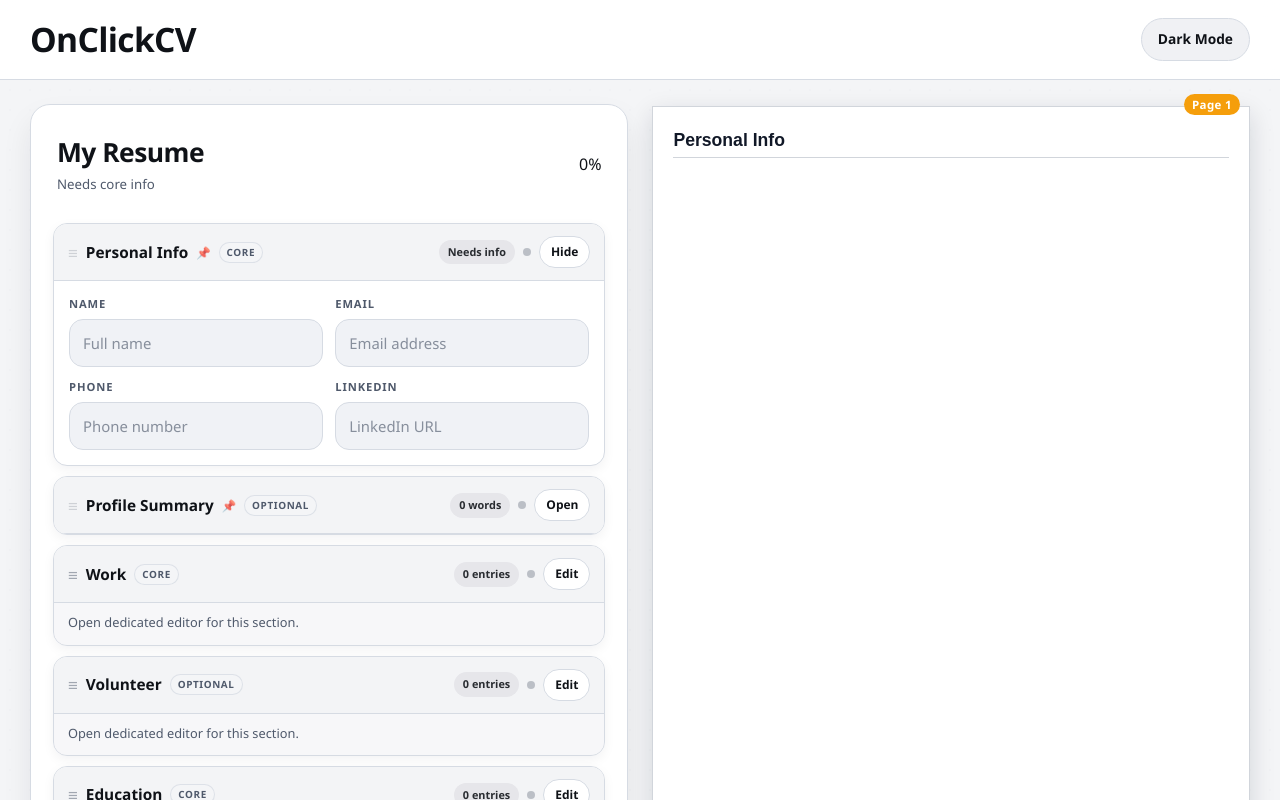
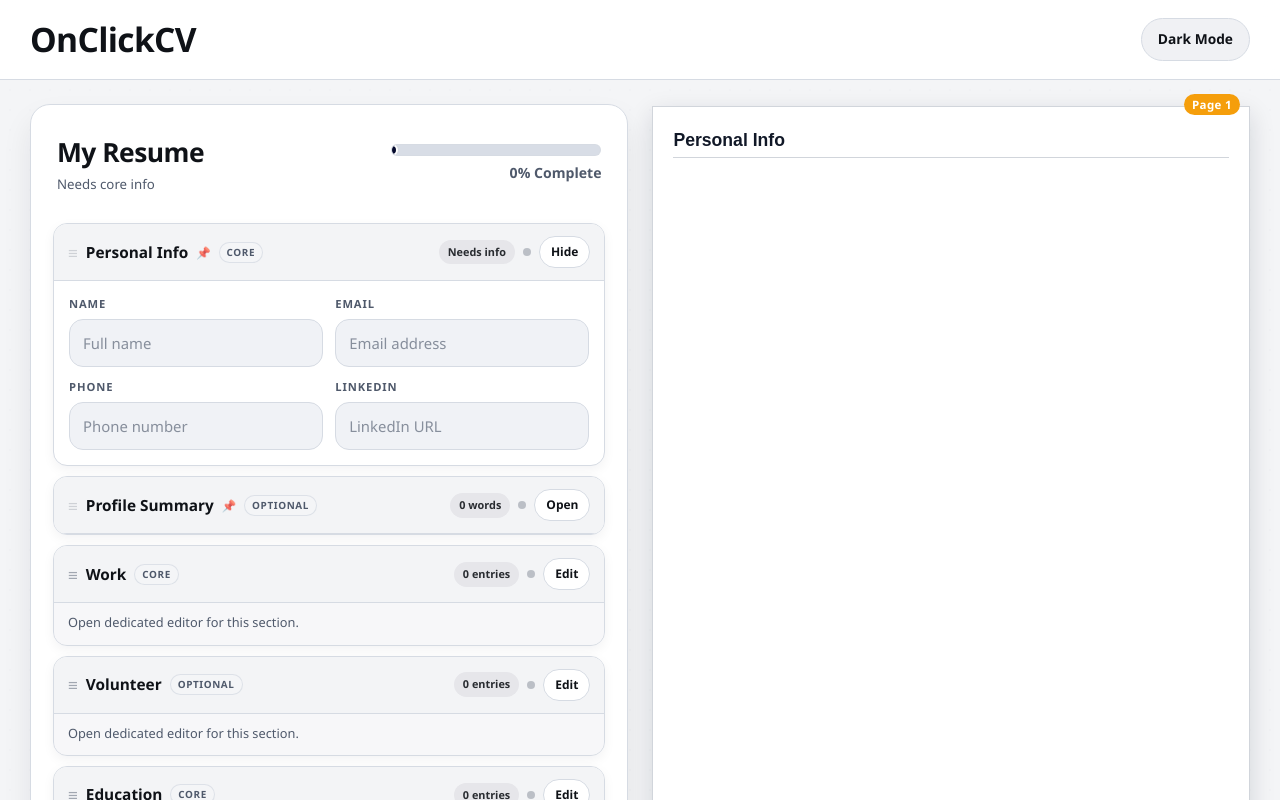
Before and after one commit to Zagitalc/cf_ai_job_assistant, a React (Create React App) app in the folder client/: page / in a window 1280 px wide. Shown: the top 800 px of the page. Built offline with nearby package versions, Linux system fonts and the light colour scheme.

Commit message:
Implement dark mode styling updates

```diff
--- a/client/src/components/CVForm.js
+++ b/client/src/components/CVForm.js
@@ -851,8 +851,22 @@ const CVForm = ({
                     <h2 className="cv-form-title">My Resume</h2>
                     <div className="stack-subtitle">{completion.isCoreReady ? "Core ready" : "Needs core info"}</div>
                 </div>
-                <div className="stack-progress-ring">
-                    <div className="stack-progress-core">{completion.completionPercent}%</div>
+                <div className="stack-progress-group">
+                    <div
+                        className="stack-progress-bar"
+                        role="progressbar"
+                        aria-valuemin={0}
+                        aria-valuemax={100}
+                        aria-valuenow={completion.completionPercent}
+                    >
+                        <div
+                            className="stack-progress-fill"
+                            style={{ width: `${completion.completionPercent}%` }}
+                        >
+                            <span className="stack-progress-thumb" />
+                        </div>
+                    </div>
+                    <div className="stack-progress-label">{completion.completionPercent}% Complete</div>
                 </div>
             </div>
 
```
